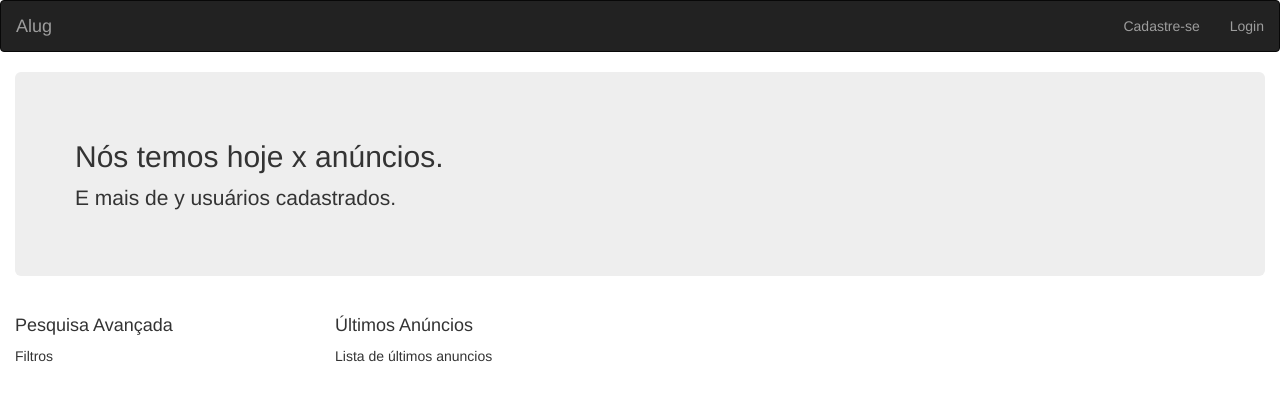
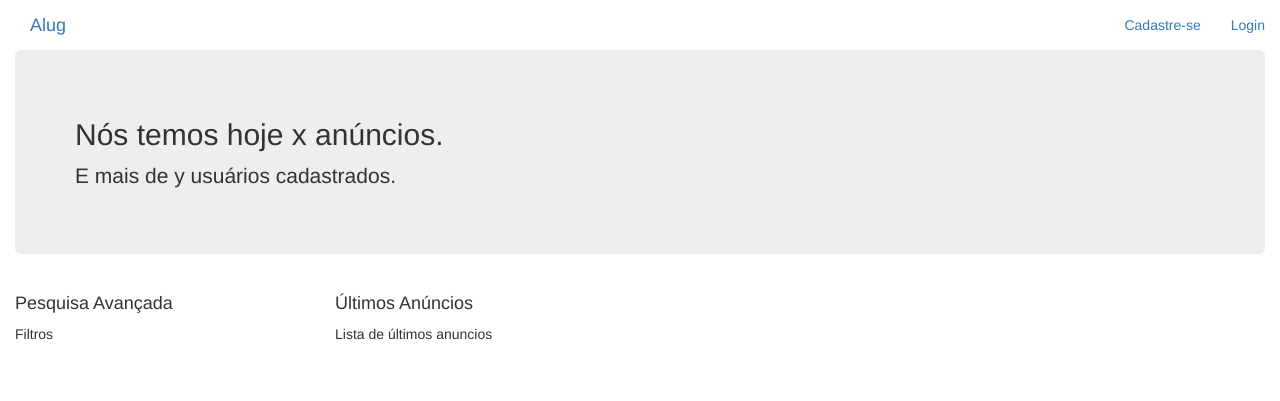
Before and after one commit to alexantonio308/alug-1, a PHP site: page /index.php in a window 1280 px wide. Shown: the top 401 px of the page. Run offline with PHP 8.4, Linux system fonts and the light colour scheme.

Commit message:
alteração no navbar

```diff
--- a/pages/header.php
+++ b/pages/header.php
@@ -10,7 +10,7 @@
 	<script type="text/javascript" src="assets/js/script.js"></script>
 </head>
 <body>
-	<nav class="navbar navbar-inverse">
+	<nav class="nav nav-tabs nav-justified">
 		<div class="container-fluid">
 			<div class="navbar-header">
 				<a href="./" class="navbar-brand">Alug</a>
```
